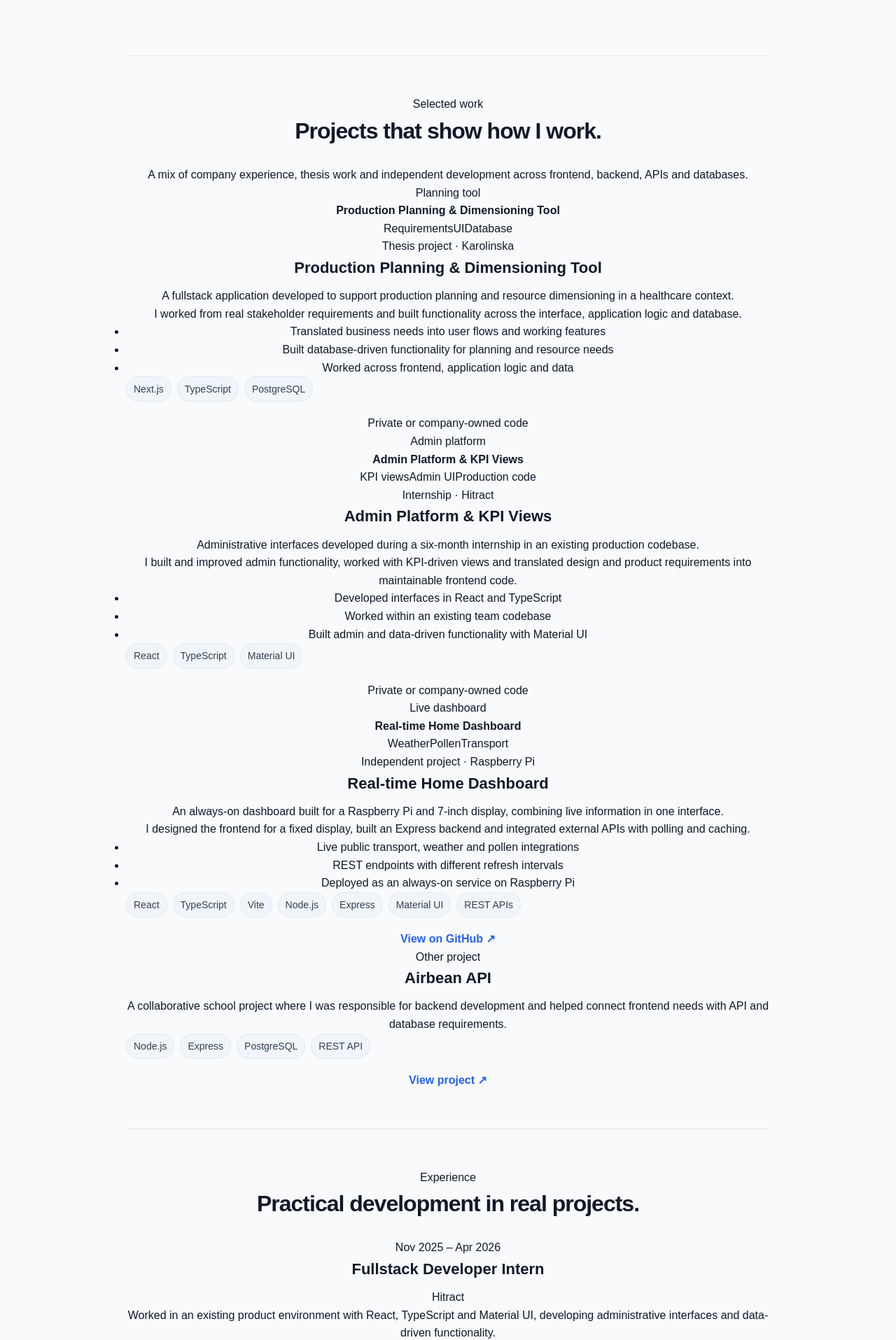
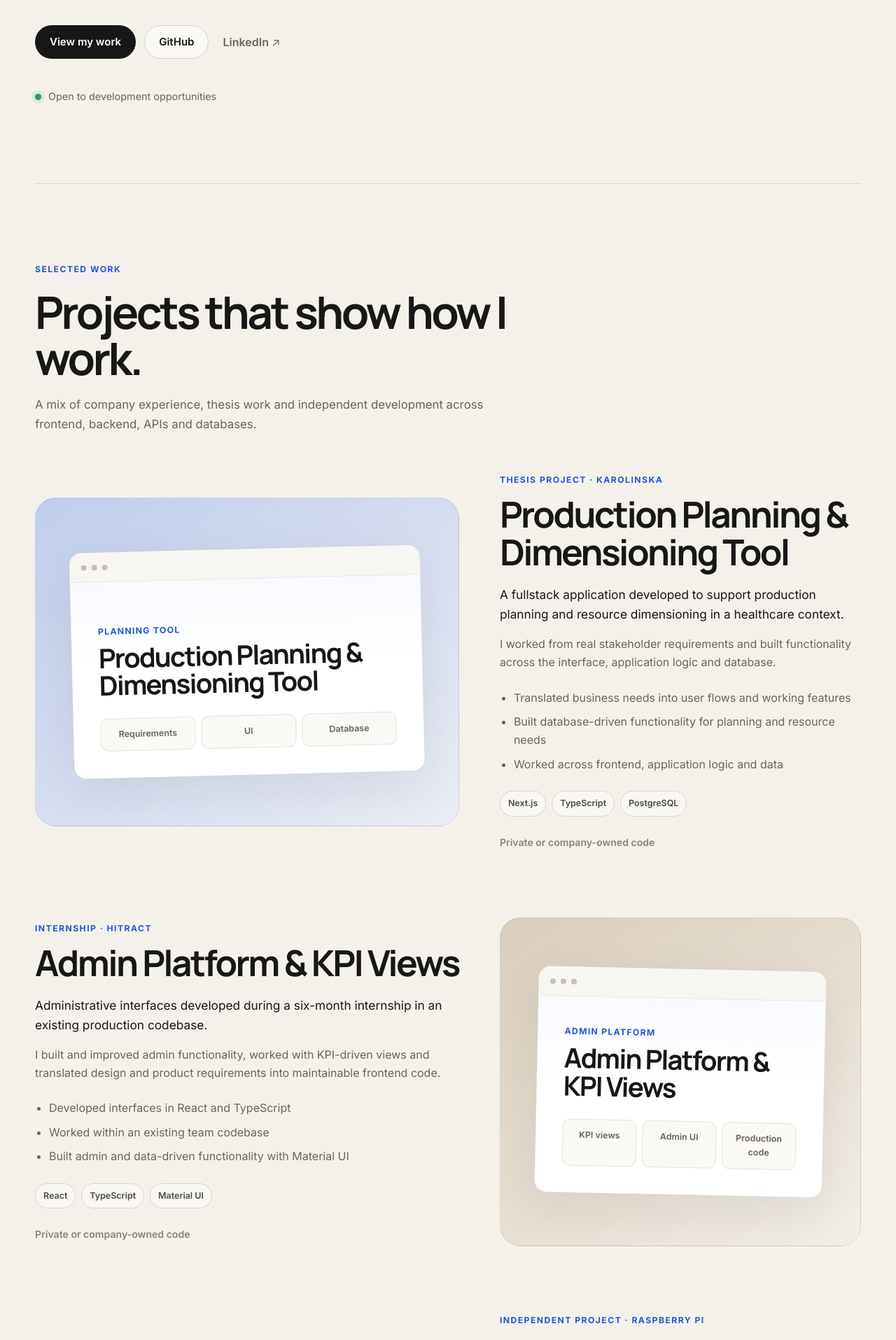
Before and after one commit to Asplund1/portfolio, a React app in the folder portfolio/: page / in a window 1280 px wide. Shown: the part 620-2535 px from the top of the page at 70% size. Built offline with nearby package versions, Linux system fonts and the light colour scheme; the HTML template or start-up script is replaced by a standard one.

Commit message:
Redesign portfolio styles

```diff
--- a/portfolio/src/index.css
+++ b/portfolio/src/index.css
@@ -1,3 +1,25 @@
+@import url("https://fonts.googleapis.com/css2?family=Inter:wght@400;500;600;700&family=Manrope:wght@600;700&display=swap");
+
+:root {
+  font-family: "Inter", Arial, sans-serif;
+  color: #171717;
+  background: #f4f1eb;
+  font-synthesis: none;
+  text-rendering: optimizeLegibility;
+  --background: #f4f1eb;
+  --surface: #fbfaf7;
+  --surface-strong: #ffffff;
+  --text: #171717;
+  --muted: #68655f;
+  --line: #d9d5cd;
+  --accent: #2457d6;
+  --accent-dark: #173a91;
+  --dark: #171717;
+  --radius-lg: 30px;
+  --radius-md: 20px;
+  --shadow: 0 22px 70px rgba(28, 25, 20, 0.08);
+}
+
 * {
   box-sizing: border-box;
   margin: 0;
@@ -9,10 +31,12 @@ html {
 }
 
 body {
-  font-family: Arial, Helvetica, sans-serif;
-  background-color: #f8fafc;
-  color: #111827;
-  line-height: 1.6;
+  min-width: 320px;
+  background:
+    radial-gradient(circle at 8% 0%, rgba(36, 87, 214, 0.08), transparent 28rem),
+    var(--background);
+  color: var(--text);
+  line-height: 1.65;
 }
 
 a {
@@ -20,194 +44,660 @@ a {
   text-decoration: none;
 }
 
+button,
+a {
+  -webkit-tap-highlight-color: transparent;
+}
+
+.site-shell {
+  width: min(1180px, calc(100% - 48px));
+  margin: 0 auto;
+}
+
 main {
-  max-width: 960px;
-  margin: 0 auto;
-  padding: 48px 20px;
+  width: 100%;
+}
+
+.navbar {
+  min-height: 84px;
+  display: flex;
+  align-items: center;
+  justify-content: space-between;
+  gap: 32px;
+  border-bottom: 1px solid var(--line);
+}
+
+.brand {
+  font-family: "Manrope", sans-serif;
+  font-weight: 700;
+  letter-spacing: -0.03em;
+}
+
+.nav-links {
+  display: flex;
+  align-items: center;
+  gap: 26px;
+  color: var(--muted);
+  font-size: 0.92rem;
+  font-weight: 500;
+}
+
+.nav-links a,
+.text-link,
+.project-link {
+  transition: color 160ms ease, transform 160ms ease;
+}
+
+.nav-links a:hover,
+.text-link:hover,
+.project-link:hover {
+  color: var(--accent);
 }
 
 .hero {
-  min-height: 75vh;
-  padding: 72px 0 88px;
+  min-height: calc(100vh - 84px);
+  max-width: 980px;
   display: flex;
   flex-direction: column;
+  justify-content: center;
+  padding: 96px 0 112px;
+}
+
+.eyebrow {
+  margin-bottom: 18px;
+  color: var(--accent);
+  font-size: 0.76rem;
+  font-weight: 700;
+  letter-spacing: 0.12em;
+  text-transform: uppercase;
+}
+
+.hero h1 {
+  max-width: 960px;
+  font-family: "Manrope", sans-serif;
+  font-size: clamp(3.4rem, 7vw, 6.8rem);
+  line-height: 0.98;
+  letter-spacing: -0.065em;
+}
+
+.hero-copy {
+  max-width: 760px;
+  margin-top: 32px;
+  color: var(--muted);
+  font-size: clamp(1.05rem, 1.7vw, 1.35rem);
+}
+
+.hero-actions {
+  margin-top: 36px;
+  display: flex;
+  align-items: center;
+  flex-wrap: wrap;
+  gap: 12px;
+}
+
+.button {
+  min-height: 48px;
+  display: inline-flex;
   align-items: center;
   justify-content: center;
+  padding: 0 20px;
+  border: 1px solid transparent;
+  border-radius: 999px;
+  font-size: 0.94rem;
+  font-weight: 600;
+  transition: transform 160ms ease, background-color 160ms ease, border-color 160ms ease;
+}
+
+.button:hover {
+  transform: translateY(-2px);
+}
+
+.button-primary {
+  background: var(--dark);
+  color: white;
+}
+
+.button-primary:hover {
+  background: var(--accent-dark);
+}
+
+.button-secondary {
+  border-color: var(--line);
+  background: rgba(255, 255, 255, 0.45);
+}
+
+.button-secondary:hover {
+  border-color: #aaa59c;
+}
+
+.text-link {
+  margin-left: 8px;
+  color: var(--muted);
+  font-weight: 600;
+}
+
+.hero-meta {
+  margin-top: 42px;
+  display: flex;
+  align-items: center;
+  gap: 10px;
+  color: var(--muted);
+  font-size: 0.9rem;
+}
+
+.status-dot {
+  width: 9px;
+  height: 9px;
+  display: inline-block;
+  border-radius: 50%;
+  background: #2c9a61;
+  box-shadow: 0 0 0 5px rgba(44, 154, 97, 0.11);
+}
+
+.section {
+  padding: 112px 0;
+  border-top: 1px solid var(--line);
+}
+
+.section-heading {
+  max-width: 720px;
+  margin-bottom: 56px;
+}
+
+.section-heading.compact {
+  margin-bottom: 38px;
+}
+
+.section-heading h2,
+.about h2,
+.contact h2 {
+  font-family: "Manrope", sans-serif;
+  font-size: clamp(2.35rem, 5vw, 4.6rem);
+  line-height: 1.03;
+  letter-spacing: -0.055em;
+}
+
+.section-heading > p:last-child,
+.contact > p {
+  max-width: 650px;
+  margin-top: 20px;
+  color: var(--muted);
+  font-size: 1.05rem;
+}
+
+.featured-projects {
+  display: grid;
+  gap: 96px;
+}
+
+.project-feature {
+  display: grid;
+  grid-template-columns: minmax(0, 1.08fr) minmax(320px, 0.92fr);
+  gap: 58px;
+  align-items: center;
+}
+
+.project-feature-reverse .project-visual {
+  order: 2;
+}
+
+.project-feature-reverse .project-details {
+  order: 1;
+}
+
+.project-visual {
+  min-height: 470px;
+  display: flex;
+  align-items: center;
+  justify-content: center;
+  padding: clamp(22px, 4vw, 52px);
+  overflow: hidden;
+  border: 1px solid rgba(23, 23, 23, 0.08);
+  border-radius: var(--radius-lg);
+  background:
+    linear-gradient(145deg, rgba(36, 87, 214, 0.16), rgba(255, 255, 255, 0.35)),
+    #dfe4ef;
+}
+
+.project-feature:nth-child(2) .project-visual {
+  background:
+    linear-gradient(145deg, rgba(111, 76, 37, 0.12), rgba(255, 255, 255, 0.48)),
+    #e8dfd1;
+}
+
+.project-feature:nth-child(3) .project-visual {
+  background:
+    linear-gradient(145deg, rgba(35, 118, 91, 0.16), rgba(255, 255, 255, 0.42)),
+    #dbe7e0;
+}
+
+.visual-window {
+  width: min(100%, 620px);
+  overflow: hidden;
+  border: 1px solid rgba(23, 23, 23, 0.12);
+  border-radius: 18px;
+  background: var(--surface-strong);
+  box-shadow: var(--shadow);
+  transform: rotate(-1.4deg);
+}
+
+.project-feature:nth-child(2) .visual-window {
+  transform: rotate(1.2deg);
+}
+
+.visual-window-bar {
+  height: 42px;
+  display: flex;
+  align-items: center;
+  gap: 7px;
+  padding: 0 16px;
+  border-bottom: 1px solid #ece9e2;
+  background: #f7f6f2;
+}
+
+.visual-window-bar span {
+  width: 8px;
+  height: 8px;
+  border-radius: 50%;
+  background: #c7c2b8;
+}
+
+.visual-content {
+  min-height: 280px;
+  padding: 38px;
+  display: flex;
+  flex-direction: column;
+  justify-content: flex-end;
+  background:
+    linear-gradient(180deg, rgba(36, 87, 214, 0.03), transparent 45%);
+}
+
+.visual-content p {
+  margin-bottom: 8px;
+  color: var(--accent);
+  font-size: 0.77rem;
+  font-weight: 700;
+  letter-spacing: 0.1em;
+  text-transform: uppercase;
+}
+
+.visual-content strong {
+  max-width: 420px;
+  font-family: "Manrope", sans-serif;
+  font-size: clamp(1.7rem, 3vw, 2.65rem);
+  line-height: 1.02;
+  letter-spacing: -0.045em;
+}
+
+.visual-items {
+  margin-top: 28px;
+  display: grid;
+  grid-template-columns: repeat(3, 1fr);
+  gap: 8px;
+}
+
+.visual-items span {
+  padding: 12px 10px;
+  border: 1px solid #e6e2da;
+  border-radius: 11px;
+  background: #faf9f6;
+  color: #67625a;
+  font-size: 0.78rem;
+  font-weight: 600;
   text-align: center;
 }
-.tag {
-  color: #2563eb;
-  font-size: 14px;
-  font-weight: 700;
+
+.project-details .eyebrow {
   margin-bottom: 12px;
 }
 
-h1 {
-  font-size: clamp(42px, 8vw, 72px);
-  line-height: 1;
-  letter-spacing: -2px;
-  margin-bottom: 20px;
+.project-details h3 {
+  font-family: "Manrope", sans-serif;
+  font-size: clamp(2rem, 4vw, 3.4rem);
+  line-height: 1.05;
+  letter-spacing: -0.05em;
 }
 
-h2 {
-  font-size: 32px;
-  letter-spacing: -1px;
-  margin-bottom: 24px;
+.project-summary {
+  margin-top: 20px;
+  color: var(--text);
+  font-size: 1.08rem;
 }
 
-h3 {
-  font-size: 22px;
-  margin-bottom: 10px;
+.project-contribution {
+  margin-top: 14px;
+  color: var(--muted);
 }
 
-.intro {
-  max-width: 650px;
-  color: #4b5563;
-  font-size: 21px;
-  margin: 0 auto 28px;
+.project-highlights {
+  margin: 24px 0;
+  padding-left: 20px;
+  color: var(--muted);
 }
 
-.text {
-  max-width: 700px;
-  color: #4b5563;
-  font-size: 18px;
+.project-highlights li + li {
+  margin-top: 8px;
 }
 
-.links {
+.technologies,
+.skill-list {
   display: flex;
-  justify-content: center;
-  gap: 14px;
   flex-wrap: wrap;
+  gap: 8px;
 }
 
-.links a,
+.technologies {
+  margin-top: 25px;
+}
+
+.technologies span,
+.skill-list span {
+  padding: 7px 11px;
+  border: 1px solid var(--line);
+  border-radius: 999px;
+  background: rgba(255, 255, 255, 0.4);
+  color: #4e4b46;
+  font-size: 0.78rem;
+  font-weight: 600;
+}
+
 .project-link {
-  color: #2563eb;
+  display: inline-block;
+  margin-top: 25px;
+  color: var(--accent);
   font-weight: 700;
 }
 
-.links a:hover,
-.project-link:hover {
-  text-decoration: underline;
+.project-note {
+  margin-top: 25px;
+  color: #87827b;
+  font-size: 0.88rem;
+  font-weight: 600;
 }
 
-.section {
-  padding: 56px 0;
-  border-top: 1px solid #e5e7eb;
+.other-projects {
+  margin-top: 96px;
+  padding: 32px;
+  display: grid;
+  grid-template-columns: 1.3fr 0.7fr;
+  gap: 32px;
+  border: 1px solid var(--line);
+  border-radius: var(--radius-md);
+  background: rgba(255, 255, 255, 0.35);
 }
 
-.projects {
-  display: grid;
-  gap: 24px;
+.other-projects h3,
+.experience-item h3,
+.skill-group h3 {
+  font-family: "Manrope", sans-serif;
+  letter-spacing: -0.035em;
 }
 
-.project-card {
-  overflow: hidden;
-  background-color: #ffffff;
-  border: 1px solid #e5e7eb;
-  border-radius: 18px;
+.other-projects h3 {
+  font-size: 1.6rem;
 }
 
-.image-wrapper {
-  width: 100%;
-  height: 260px;
-  background-color: #e5e7eb;
+.other-projects > div > p:last-child {
+  max-width: 650px;
+  margin-top: 10px;
+  color: var(--muted);
 }
 
-.project-image {
-  width: 100%;
-  height: 260px;
-  object-fit: cover;
-  display: block;
+.other-project-meta {
+  display: flex;
+  flex-direction: column;
+  align-items: flex-start;
+  justify-content: center;
 }
 
-.project-placeholder {
-  width: 100%;
-  height: 260px;
+.other-project-meta .technologies {
+  margin-top: 0;
+}
+
+.experience-list {
+  border-top: 1px solid var(--line);
+}
+
+.experience-item {
+  padding: 34px 0;
+  display: grid;
+  grid-template-columns: 0.85fr 1.15fr;
+  gap: 54px;
+  border-bottom: 1px solid var(--line);
+}
+
+.experience-period,
+.experience-company {
+  color: var(--muted);
+  font-size: 0.88rem;
+}
+
+.experience-item h3 {
+  margin-top: 7px;
+  font-size: 1.35rem;
+}
+
+.experience-company {
+  margin-top: 4px;
+}
+
+.experience-description {
+  color: var(--muted);
+  font-size: 1.02rem;
+}
+
+.skill-grid {
+  display: grid;
+  grid-template-columns: repeat(3, 1fr);
+  gap: 18px;
+}
+
+.skill-group {
+  min-height: 200px;
+  padding: 26px;
+  border: 1px solid var(--line);
+  border-radius: var(--radius-md);
+  background: rgba(255, 255, 255, 0.34);
+}
+
+.skill-group h3 {
+  margin-bottom: 26px;
+  font-size: 1.2rem;
+}
+
+.about {
+  display: grid;
+  grid-template-columns: 0.9fr 1.1fr;
+  gap: 80px;
+}
+
+.about-copy {
+  padding-top: 36px;
+  color: var(--muted);
+  font-size: 1.08rem;
+}
+
+.about-copy p + p {
+  margin-top: 18px;
+}
+
+.contact {
+  margin: 112px 0 48px;
+  padding: clamp(38px, 7vw, 74px);
+  border-radius: var(--radius-lg);
+  background: var(--dark);
+  color: white;
+}
+
+.contact .eyebrow {
+  color: #91adff;
+}
+
+.contact > p {
+  color: #b7b7b7;
+}
+
+.contact-links {
+  margin-top: 34px;
   display: flex;
   align-items: center;
-  justify-content: center;
-  background-color: #e5e7eb;
-  color: #374151;
-  font-weight: 700;
-  text-align: center;
-  padding: 24px;
+  flex-wrap: wrap;
+  gap: 12px;
 }
 
-.project-placeholder.fallback {
-  display: none;
+.contact .button-primary {
+  background: white;
+  color: var(--dark);
 }
 
-.project-content {
-  padding: 24px;
+.contact .button-primary:hover {
+  background: #e8e4dd;
 }
 
-.project-content p {
-  color: #4b5563;
-  margin-bottom: 18px;
+.contact .button-secondary {
+  border-color: #4a4a4a;
+  color: white;
+  background: transparent;
 }
 
-.technologies {
-  display: flex;
-  flex-wrap: wrap;
-  gap: 8px;
-  margin-bottom: 18px;
+.contact .text-link {
+  color: #b7b7b7;
 }
 
-.technologies span {
-  background-color: #f1f5f9;
-  color: #334155;
-  border: 1px solid #e2e8f0;
-  padding: 6px 10px;
-  border-radius: 999px;
-  font-size: 14px;
+.footer {
+  min-height: 90px;
+  display: flex;
+  align-items: center;
+  justify-content: space-between;
+  gap: 24px;
+  border-top: 1px solid var(--line);
+  color: var(--muted);
+  font-size: 0.84rem;
 }
 
-.private-code {
-  color: #6b7280;
-  font-size: 15px;
-  font-weight: 700;
+@media (max-width: 900px) {
+  .project-feature,
+  .experience-item,
+  .about,
+  .other-projects {
+    grid-template-columns: 1fr;
+  }
+
+  .project-feature {
+    gap: 36px;
+  }
+
+  .project-feature-reverse .project-visual,
+  .project-feature-reverse .project-details {
+    order: initial;
+  }
+
+  .project-visual {
+    min-height: 380px;
+  }
+
+  .skill-grid {
+    grid-template-columns: 1fr;
+  }
+
+  .skill-group {
+    min-height: auto;
+  }
+
+  .about {
+    gap: 18px;
+  }
+
+  .about-copy {
+    padding-top: 0;
+  }
+
+  .other-project-meta {
+    margin-top: 4px;
+  }
 }
 
-@media (max-width: 600px) {
-  main {
-    padding: 32px 16px;
+@media (max-width: 700px) {
+  .site-shell {
+    width: min(100% - 30px, 1180px);
+  }
+
+  .navbar {
+    min-height: 72px;
+  }
+
+  .nav-links {
+    display: none;
   }
 
   .hero {
-    padding: 48px 0 64px;
+    min-height: auto;
+    padding: 86px 0 88px;
+  }
+
+  .hero h1 {
+    font-size: clamp(3rem, 15vw, 4.4rem);
+  }
+
+  .text-link {
+    margin-left: 0;
   }
 
   .section {
-    padding: 44px 0;
+    padding: 82px 0;
   }
 
-  .intro {
-    font-size: 18px;
+  .section-heading {
+    margin-bottom: 42px;
   }
 
-  .text {
-    font-size: 16px;
+  .featured-projects {
+    gap: 72px;
   }
 
-  .image-wrapper,
-  .project-image,
-  .project-placeholder {
-    height: 200px;
+  .project-visual {
+    min-height: 300px;
+    padding: 18px;
+    border-radius: 22px;
+  }
+
+  .visual-content {
+    min-height: 225px;
+    padding: 26px 22px;
+  }
+
+  .visual-items {
+    grid-template-columns: 1fr;
+  }
+
+  .experience-item {
+    gap: 18px;
+  }
+
+  .other-projects {
+    margin-top: 72px;
+    padding: 24px;
+  }
+
+  .contact {
+    margin-top: 82px;
+  }
+
+  .footer {
+    padding: 24px 0;
+    flex-direction: column;
+    align-items: flex-start;
   }
 }
-.section {
-  text-align: center;
+
+@media (prefers-reduced-motion: reduce) {
+  html {
+    scroll-behavior: auto;
+  }
+
+  *,
+  *::before,
+  *::after {
+    transition-duration: 0.01ms !important;
+  }
 }
-
-.text {
-  margin: 0 auto;
-}
-
-.section .links {
-  justify-content: center;
-}
-
-.project-card {
-  text-align: left;
-}
```
